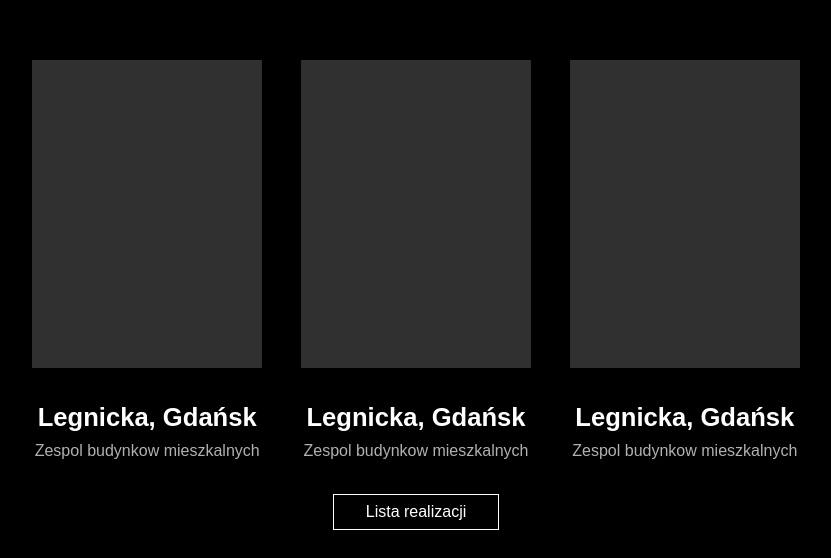
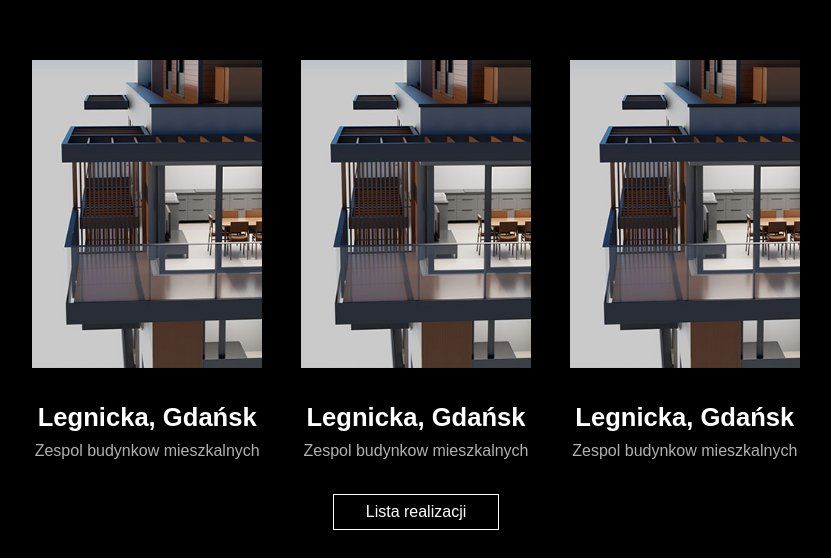
Before and after one commit to Y3Designs/projekt-instal, a plain HTML site: page index.html in a window 1280 px wide. Shown: the part 1540-2098 px from the top of the page, without its empty margins (224-1055 px from the left). Drawn offline with Linux system fonts and the light colour scheme.

Commit message:
Update style.css

```diff
--- a/style.css
+++ b/style.css
@@ -168,15 +168,15 @@ nav a:hover {
 }
 
 #imageOne {
-    background-image: url('img2/Img_1.jpg');
+    background-image: url('Img_1.jpg');
 }
 
 #imageTwo {
-    background-image: url('img2/Img_1.jpg');
+    background-image: url('Img_1.jpg');
 }
 
 #imageThree {
-    background-image: url('img2/Img_1.jpg');
+    background-image: url('Img_1.jpg');
 }
 
 #imageOne,#imageTwo,#imageThree {
```
